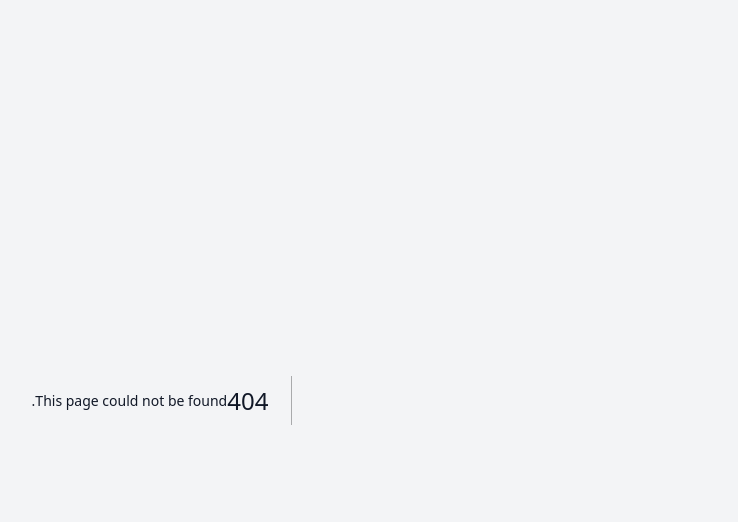
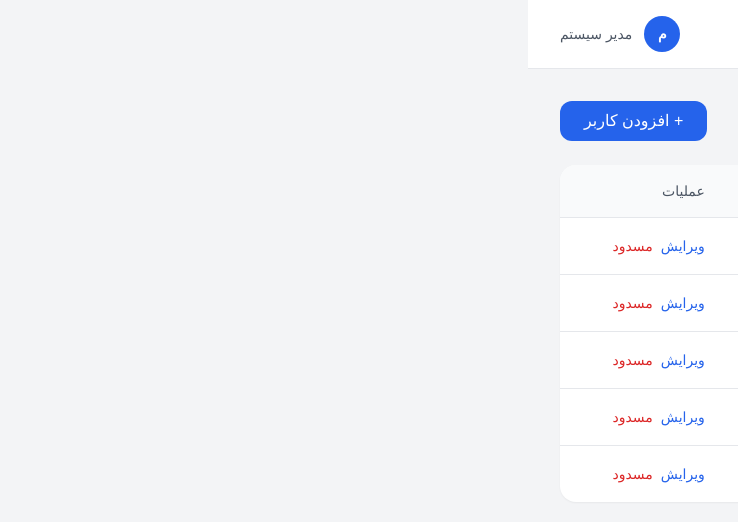
Before and after one commit to nasirahmadrahmati19-hue/exchange-admin, a Next.js app: page /dashboard/users in a window 1280 px wide. Before the commit this address had no page. Shown: the top 522 px of the page, without its empty margins (510-1248 px from the left). Built offline with nearby package versions, Linux system fonts and the light colour scheme; sample sign-in values are in the browser's storage; a small style sheet from the web is missing.

Commit message:
Create page.tsx

```diff
--- /dev/null
+++ b/app/dashboard/users/page.tsx
@@ -0,0 +1,63 @@
+"use client";
+
+const users = [
+  { id: 1, name: "علی محمدی", email: "ali@example.com", status: "فعال", balance: "۱۲.۵ بیت‌کوین" },
+  { id: 2, name: "سارا احمدی", email: "sara@example.com", status: "فعال", balance: "۲۵۰ میلیون ریال" },
+  { id: 3, name: "رضا کریمی", email: "reza@example.com", status: "مسدود", balance: "۱۲ اتریوم" },
+  { id: 4, name: "مریم حسینی", email: "maryam@example.com", status: "فعال", balance: "۱٬۲۰۰ تتر" },
+  { id: 5, name: "حسین رضایی", email: "hossein@example.com", status: "فعال", balance: "۸۰۰ میلیون ریال" },
+];
+
+const statusStyle: Record<string, string> = {
+  "فعال": "bg-green-100 text-green-700",
+  "مسدود": "bg-red-100 text-red-700",
+};
+
+export default function UsersPage() {
+  return (
+    <div className="space-y-6">
+      <div className="flex items-center justify-between">
+        <h1 className="text-2xl font-bold">مدیریت کاربران</h1>
+        <button className="bg-blue-600 hover:bg-blue-700 text-white px-6 py-2 rounded-xl">
+          + افزودن کاربر
+        </button>
+      </div>
+
+      <div className="bg-white rounded-2xl shadow-sm overflow-hidden">
+        <table className="w-full">
+          <thead className="bg-gray-50 border-b border-gray-200">
+            <tr>
+              <th className="text-right px-6 py-4 text-sm font-medium text-gray-600">شناسه</th>
+              <th className="text-right px-6 py-4 text-sm font-medium text-gray-600">نام</th>
+              <th className="text-right px-6 py-4 text-sm font-medium text-gray-600">ایمیل</th>
+              <th className="text-right px-6 py-4 text-sm font-medium text-gray-600">موجودی</th>
+              <th className="text-right px-6 py-4 text-sm font-medium text-gray-600">وضعیت</th>
+              <th className="text-right px-6 py-4 text-sm font-medium text-gray-600">عملیات</th>
+            </tr>
+          </thead>
+          <tbody className="divide-y divide-gray-200">
+            {users.map((user) => (
+              <tr key={user.id} className="hover:bg-gray-50">
+                <td className="px-6 py-4 text-sm">{user.id}</td>
+                <td className="px-6 py-4 text-sm font-medium">{user.name}</td>
+                <td className="px-6 py-4 text-sm text-gray-600">{user.email}</td>
+                <td className="px-6 py-4 text-sm">{user.balance}</td>
+                <td className="px-6 py-4">
+                  <span className={`text-xs px-3 py-1 rounded-full ${statusStyle[user.status]}`}>
+                    {user.status}
+                  </span>
+                </td>
+                <td className="px-6 py-4">
+                  <div className="flex gap-2">
+                    <button className="text-blue-600 hover:text-blue-800 text-sm">ویرایش</button>
+                    <button className="text-red-600 hover:text-red-800 text-sm">مسدود</button>
+                  </div>
+                </td>
+              </tr>
+            ))}
+          </tbody>
+        </table>
+      </div>
+    </div>
+  );
+}
```
